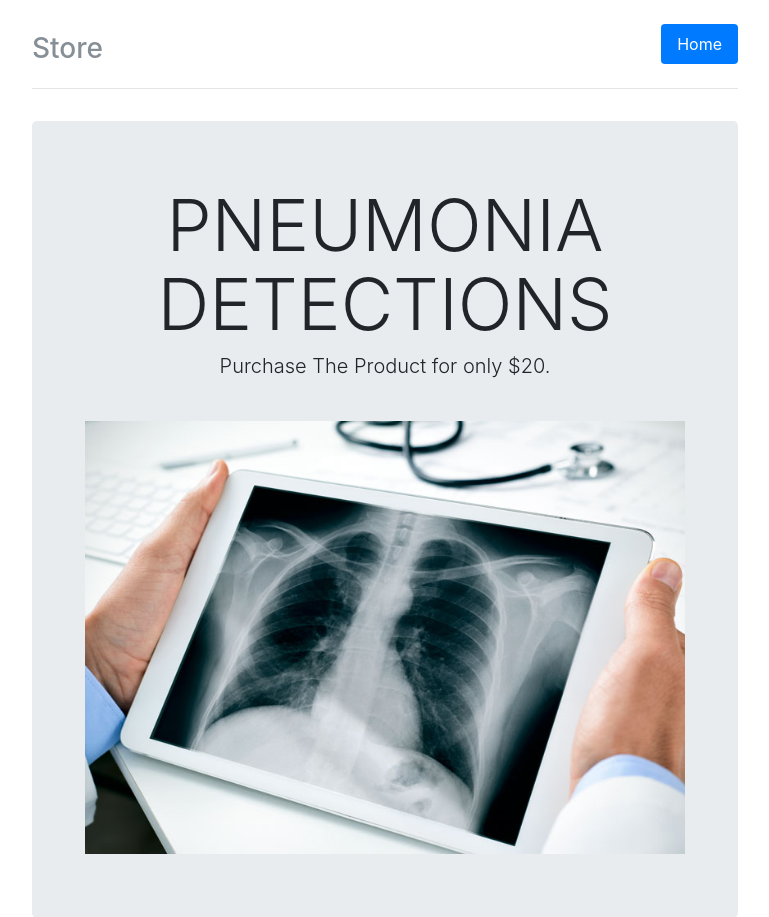
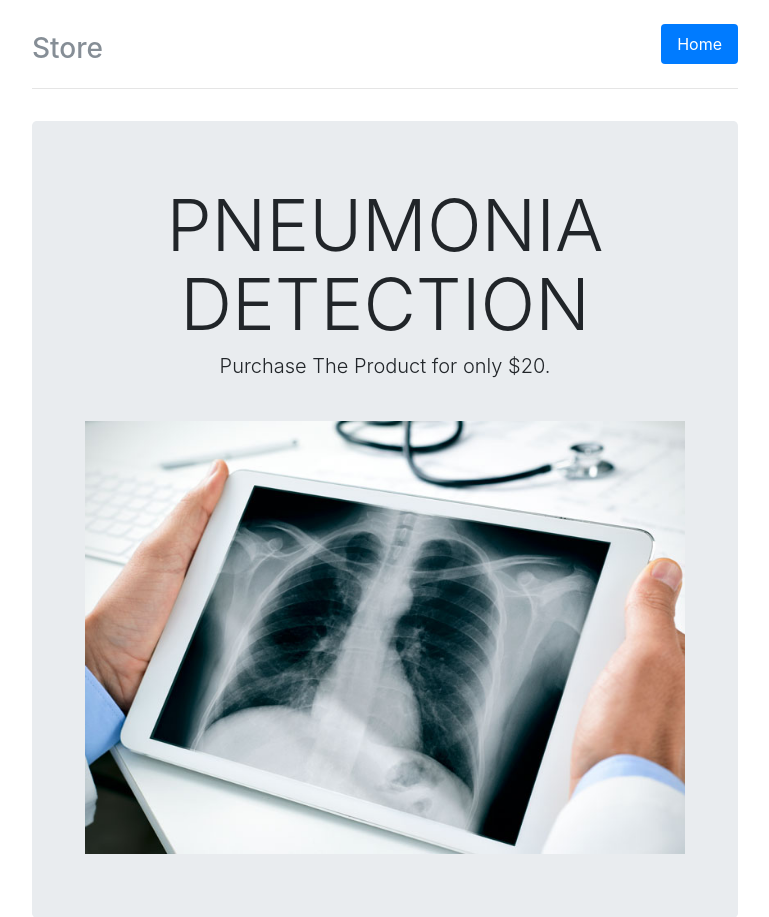
Before and after one commit to franckalain/pneumonia-detection-midterm, a Flask app: page /payment in a window 1280 px wide. Shown: the top 917 px of the page, without its empty margins (255-1024 px from the left). Run offline with Flask 2, Linux system fonts and the light colour scheme; some libraries are stand-ins or nearby versions.

Commit message:
Add existing filess

```diff
--- a/templates/payment.html
+++ b/templates/payment.html
@@ -30,7 +30,7 @@
       </div>
 
       <div class="jumbotron">
-        <h1 class="display-3">PNEUMONIA DETECTIONS</h1>
+        <h1 class="display-3">PNEUMONIA DETECTION</h1>
         <p class="lead">Purchase The Product for only $20.</p>
         <form action="{{ url_for('pay') }}" method="POST">
           <script
```
